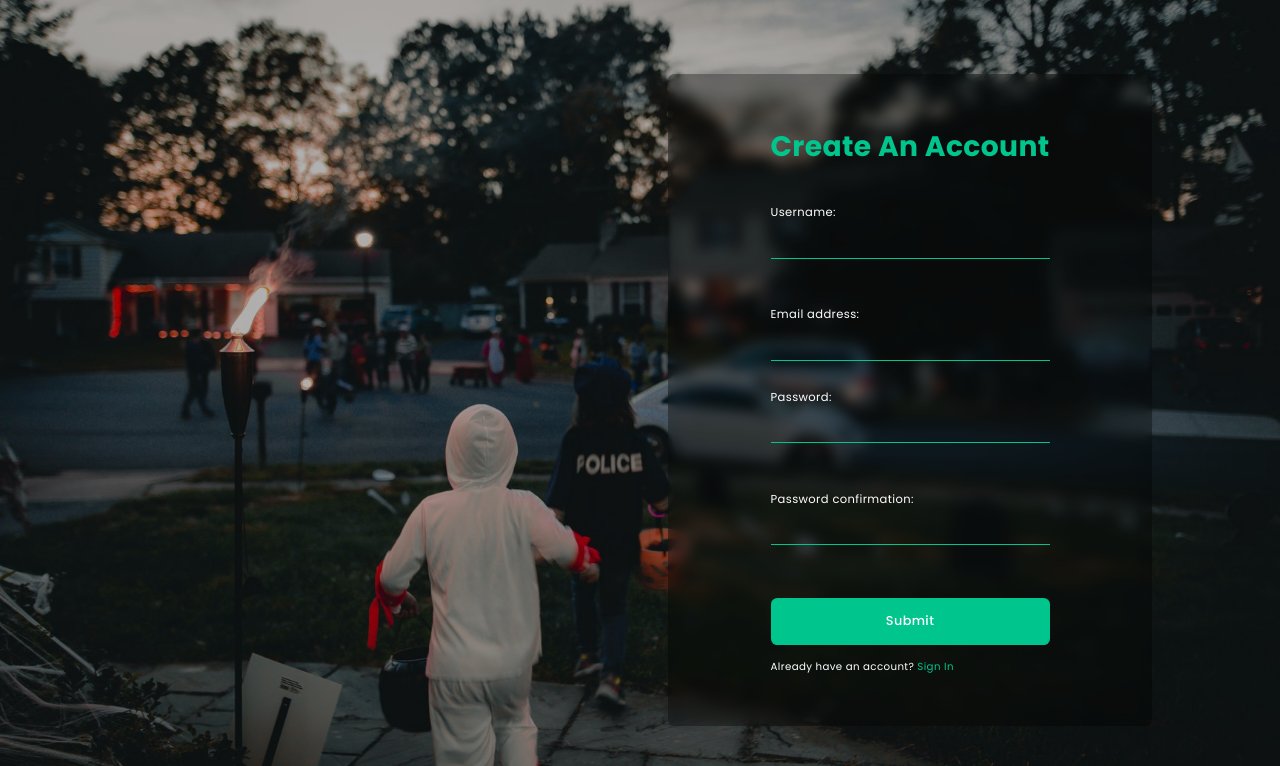
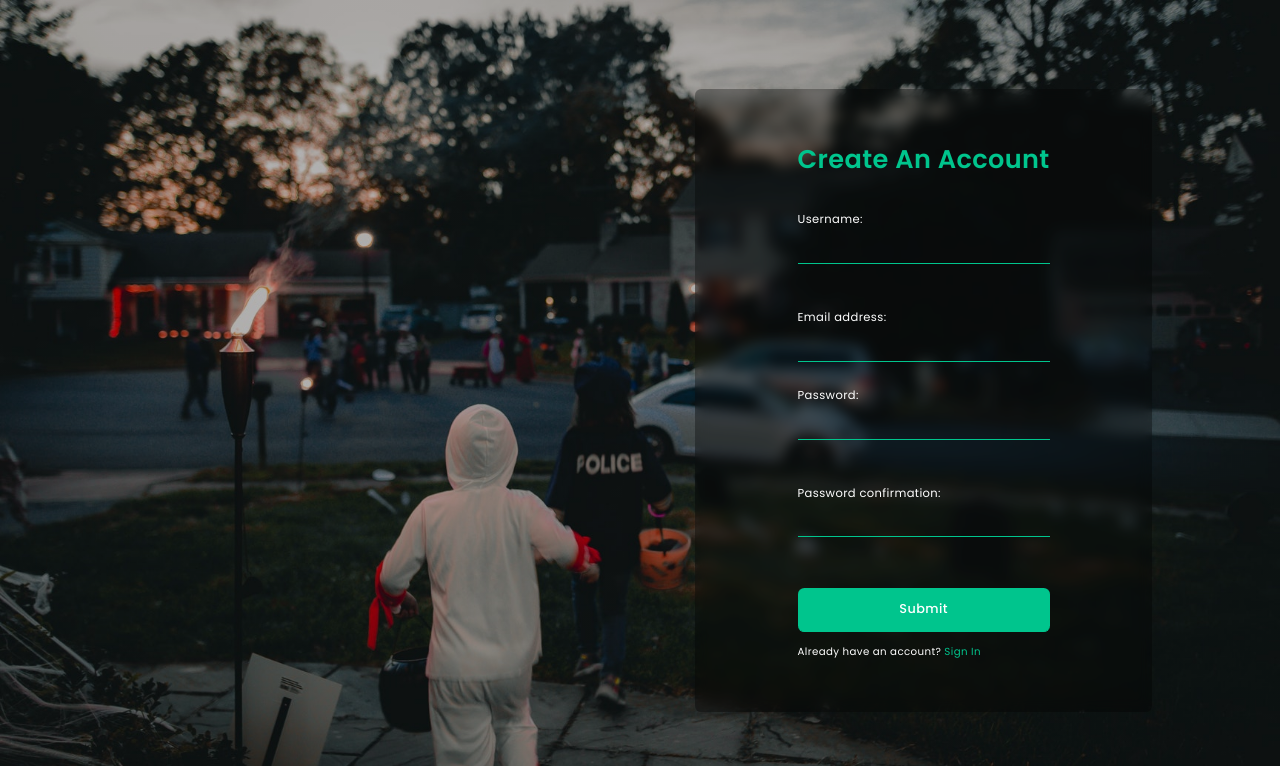
Before and after one commit to cheeks-cloud/hoodwatch, a Django app: page /users/signup/ in a window 1280 px wide. Shown: the top 766 px of the page. Run offline with Django 4.2, Linux system fonts and the light colour scheme.

Commit message:
style: structure and style the signup and login page

```diff
--- a/users/static/users/css/signup.css
+++ b/users/static/users/css/signup.css
@@ -77,8 +77,8 @@ main .form-container {
 main .form-container h1 {
   color: #00c58d;
   text-transform: capitalize;
-  font-size: 2.2vw;
-  font-weight: 700;
+  font-size: 2vw;
+  font-weight: 600;
   margin-bottom: 10%;
 }
 
--- a/users/static/users/css/signup.scss
+++ b/users/static/users/css/signup.scss
@@ -34,8 +34,8 @@ main {
     h1 {
       color: $primary_color;
       text-transform: capitalize;
-      font-size: 2.2vw;
-      font-weight: 700;
+      font-size: 2vw;
+      font-weight: 600;
       margin-bottom: 10%;
     }
     form {
```
Also changed, not shown: neighborhood/static/neighborhood/images/community.png, 1 other file.
